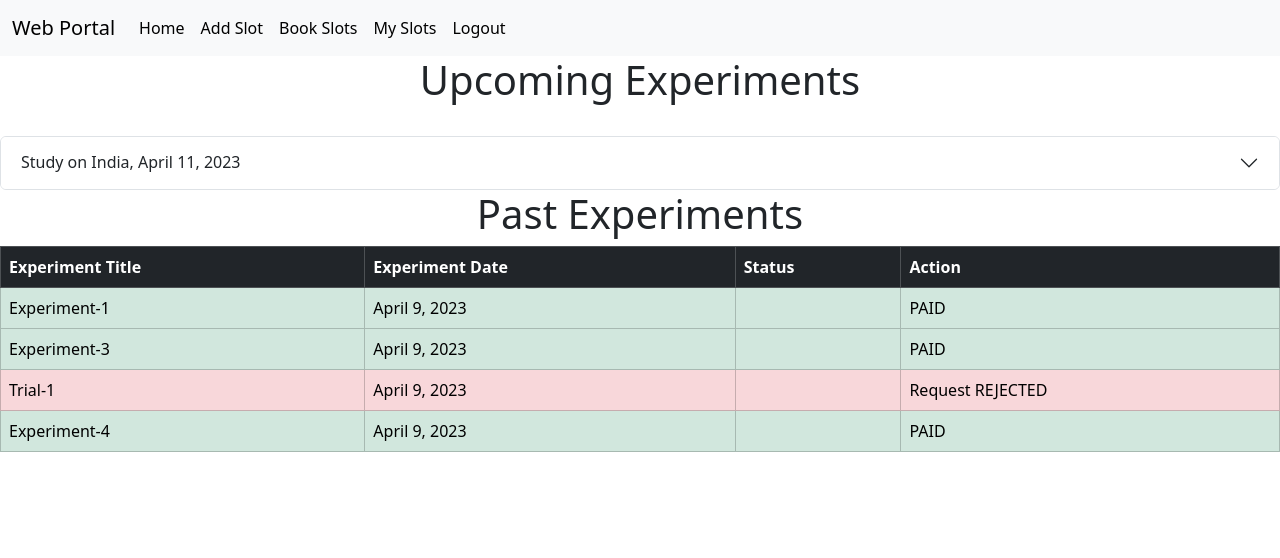
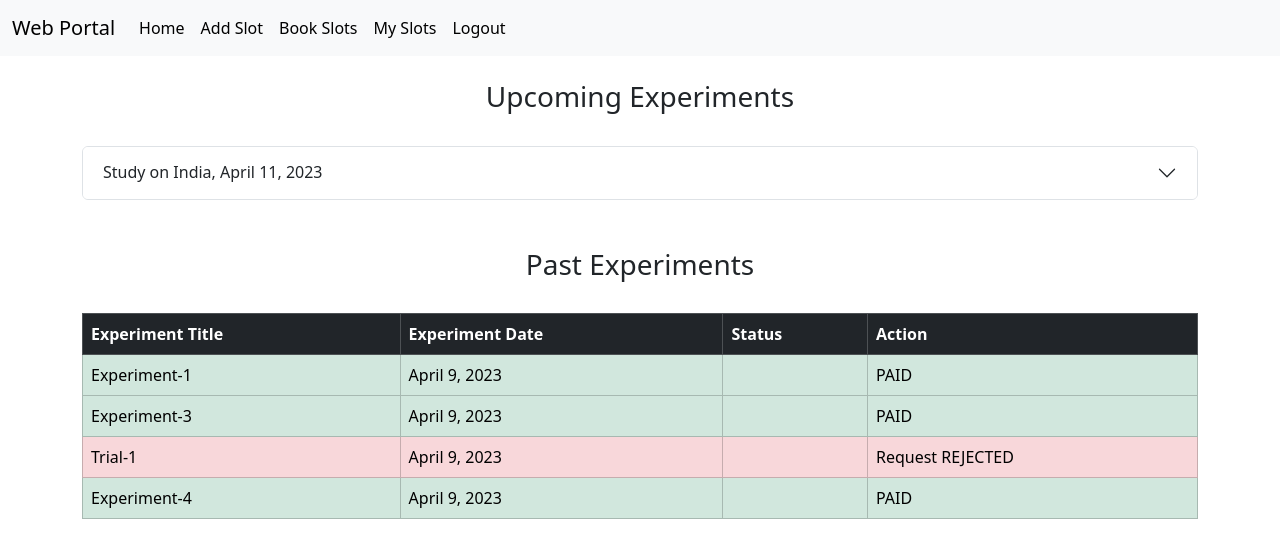
Before and after one commit to HemankBajaj/HSS-Portal-Django, a Django app: page /mySlots in a window 1280 px wide. Shown: the top 558 px of the page. Run offline with Django 4.2, Linux system fonts and the light colour scheme; a user stored in the database is signed in; data comes from the database, SQL or seed files in the repository; both versions use the stored data as it was after the commit.

Commit message:
Redesigned My Slots Page

```diff
--- a/WebPortal/templates/mySlots.html
+++ b/WebPortal/templates/mySlots.html
@@ -1,8 +1,9 @@
 {% extends 'base.html' %} {% block title %}My Slots{% endblock title %}
 
 {% block body %}
-
-<h1 style="text-align:center">Upcoming Experiments</h1>
+<div class="container">
+  <br/>
+<h3 style="text-align:center">Upcoming Experiments</h3>
 <br/>
 <div class="accordion" id="accordionExample">
     {% for slot in upcomingSlots %}
@@ -51,14 +52,26 @@
             {% endif %}
             {% comment %} {% if slot in activeSlots %} Booked ! YAY!{% endif %} {% endcomment %}
           </div>
-
+          <style>
+            #bookSlot{
+              margin-right: 1.2rem;
+            }
+            #editSlot{
+              margin-right: 1.2rem;
+            }
+            #deleteSlot{
+              margin-right: 1.2rem;
+            }
+          </style>
         </div>
       </div>
     </div>
     {%endfor %}
 </div>
 
-<h1 align="center">Past Experiments</h1>
+<br/><br/>
+<h3 class="text-center">Past Experiments</h3>
+<br/>
 <table class="table table-hover table-bordered">
     <thead>
 
@@ -111,4 +124,5 @@
 </tbody>
 
 </table>
+</div>
 {%endblock body%}
```
Also changed, not shown: WebPortal/db.sqlite3.
